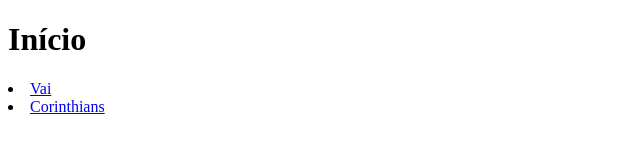
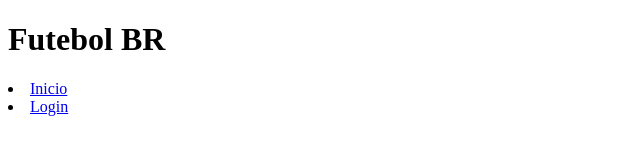
Before and after one commit to gab77719/appBDD, a website: page public/index.html in a window 1280 px wide. Shown: the whole page, without its empty margins (0-640 px from the left). Drawn offline with Linux system fonts and the light colour scheme.

Commit message:
railway3

```diff
--- a/public/index.html
+++ b/public/index.html
@@ -8,11 +8,11 @@
 </head>
 
 <body>
-    <h1>Início</h1>
+    <h1>Futebol BR</h1>
 
     <nav>
-        <li><a href="/">Vai</a></li>
-        <li><a href="/login">Corinthians</a></li>
+        <li><a href="/">Inicio</a></li>
+        <li><a href="/login">Login</a></li>
     </nav>
 </body>
 
```
Also changed, not shown: 1 other file.
